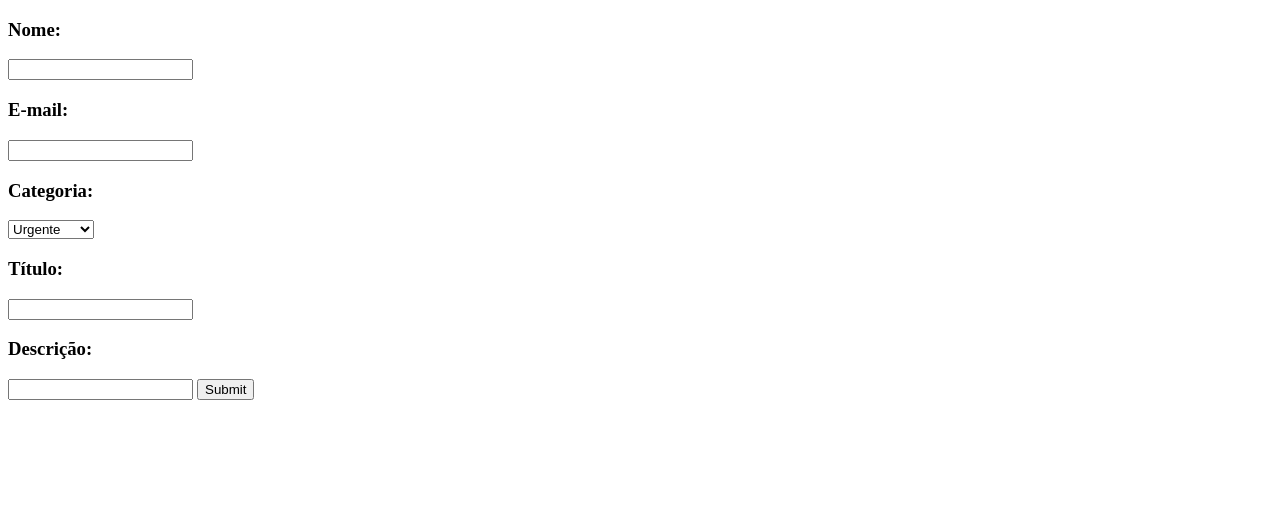
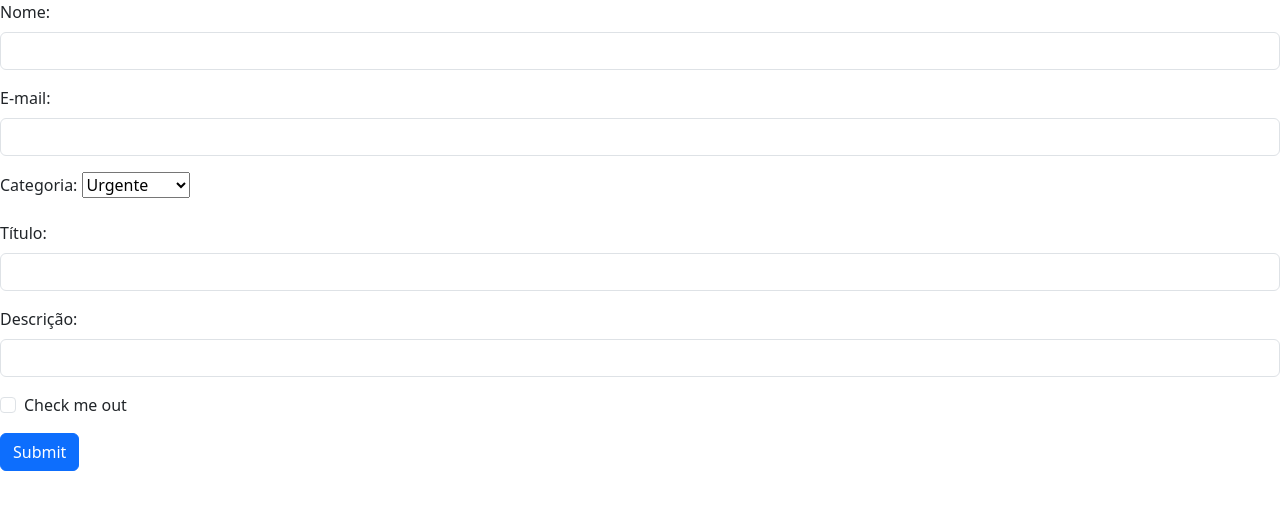
Before and after one commit to BergaMot4/teste02-tadw, a plain HTML site: page index.html in a window 1280 px wide. Drawn offline with nearby package versions, Linux system fonts and the light colour scheme.

Commit message:
Melhoria 3

```diff
--- a/css/style.css
+++ /dev/null
@@ -1,14 +0,0 @@
-#caixa {
-    background-color: rgb(0, 0, 0);
-    color: aliceblue;
-    font-family: Arial, "Helvetica Neue", Helvetica, sans-serif;
-    font-size: 20px;
-    border-radius: 30px;
-    padding-top: 200px;
-    padding-left: 600px;
-
-}
-
-body {
-    background-color: rgb(44, 44, 44);
-}
--- a/index.html
+++ b/index.html
@@ -4,33 +4,48 @@
     <meta charset="UTF-8">
     <meta name="viewport" content="width=device-width, initial-scale=1.0">
     <title>Document</title>
-    <link src="sheetstyle" href="css/style.css">
+    <link href="https://cdn.jsdelivr.net/npm/bootstrap@5.3.3/dist/css/bootstrap.min.css" rel="stylesheet" integrity="sha384-QWTKZyjpPEjISv5WaRU9OFeRpok6YctnYmDr5pNlyT2bRjXh0JMhjY6hW+ALEwIH" crossorigin="anonymous">
     <script src="js/script.js"></script>
 </head>
 <body>
     <div id="caixa">
         <form onsubmit="return validar()">
-            <h3>Nome:</h3>
-            <input type="text" id="nome">
+            <div class="mb-3">
+              <label class="form-label">Nome:</label>
+              <input type="text" class="form-control" id="nome" aria-describedby="emailHelp">
+            </div>
 
-            <h3>E-mail:</h3>
-            <input type="email" id="email">
+            <div class="mb-3">
+              <label class="form-label">E-mail:</label>
+              <input type="email" class="form-control" id="email" aria-describedby="emailHelp">
+            </div>
 
-            <h3>Categoria:</h3>
-            <select id="categoria">
+            <div class="mb-3">
+              <label class="form-label">Categoria:</label>
+              <select id="categoria">
                 <option>Urgente</option>
                 <option>Importante</option>
                 <option>Tranquilo</option>
             </select>
+            </div>
 
-            <h3>Título:</h3>
-            <input type="text" id="titulo">
+            <div class="mb-3">
+              <label class="form-label">Título:</label>
+              <input type="text" class="form-control" id="titulo" aria-describedby="emailHelp">
+            </div>
 
-            <h3>Descrição:</h3>
-            <input type="text" id="descricao">
+            <div class="mb-3">
+              <label class="form-label">Descrição:</label>
+              <input type="text" class="form-control" id="descricao" aria-describedby="emailHelp">
+            </div>
 
-            <input type="submit" id="Salvar">
-        </form>
+            <div class="mb-3 form-check">
+              <input type="checkbox" class="form-check-input" id="exampleCheck1">
+              <label class="form-check-label" for="exampleCheck1">Check me out</label>
+            </div>
+            <button type="submit" id="Salvar" class="btn btn-primary">Submit</button>
+          </form>
     </div>
 </body>
+<script src="https://cdn.jsdelivr.net/npm/bootstrap@5.3.3/dist/js/bootstrap.bundle.min.js" integrity="sha384-YvpcrYf0tY3lHB60NNkmXc5s9fDVZLESaAA55NDzOxhy9GkcIdslK1eN7N6jIeHz" crossorigin="anonymous"></script>
 </html>
--- a/js/script.js
+++ b/js/script.js
@@ -1,7 +1,10 @@
 function validar() {
+    console.log("teste");
+
+
     const nome = document.getElementById("nome");
     const email = document.getElementById("email");
-    const categoria = document.getElementById("data");
+    const categoria = document.getElementById("categoria");
     const titulo = document.getElementById("titulo");
     const descricao = document.getElementById("descricao");
 
@@ -36,6 +39,5 @@ function validar() {
         return false;
     }
 
+    alert("Sucesso");
 }
-
-alert("Sucesso");
```
